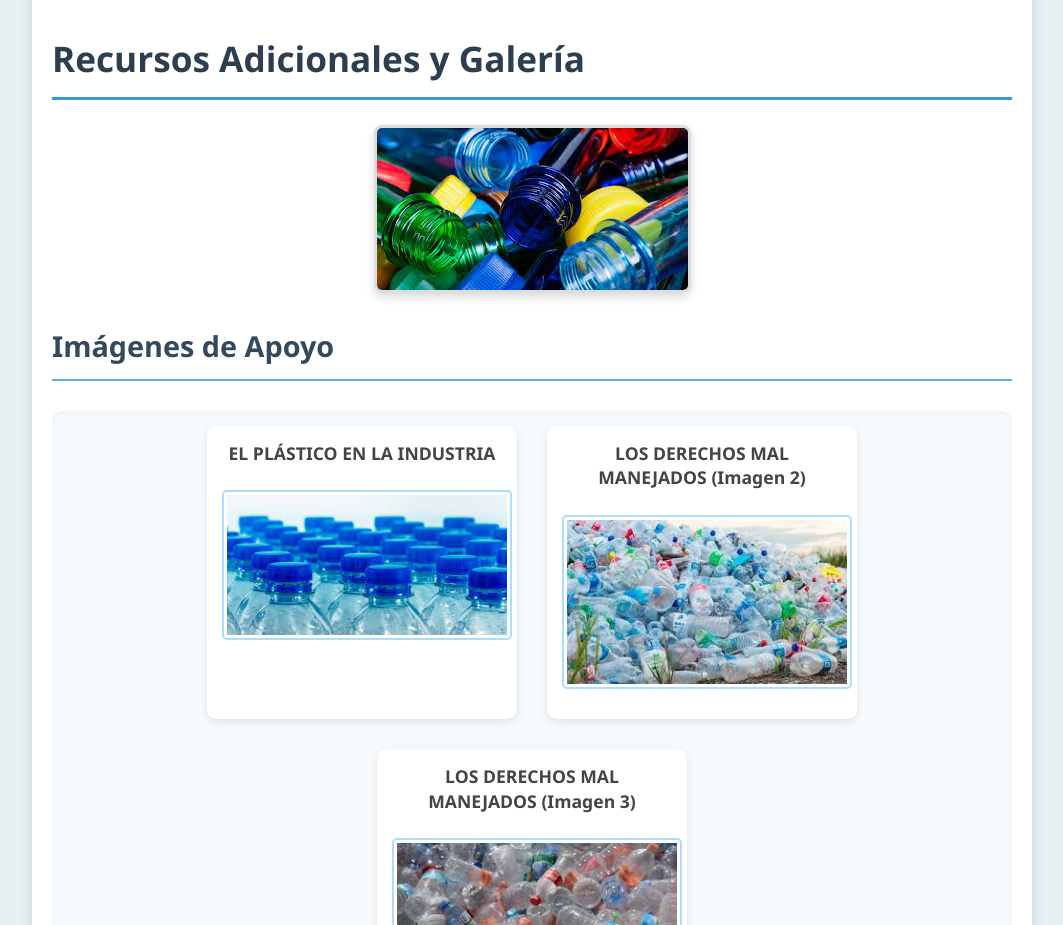
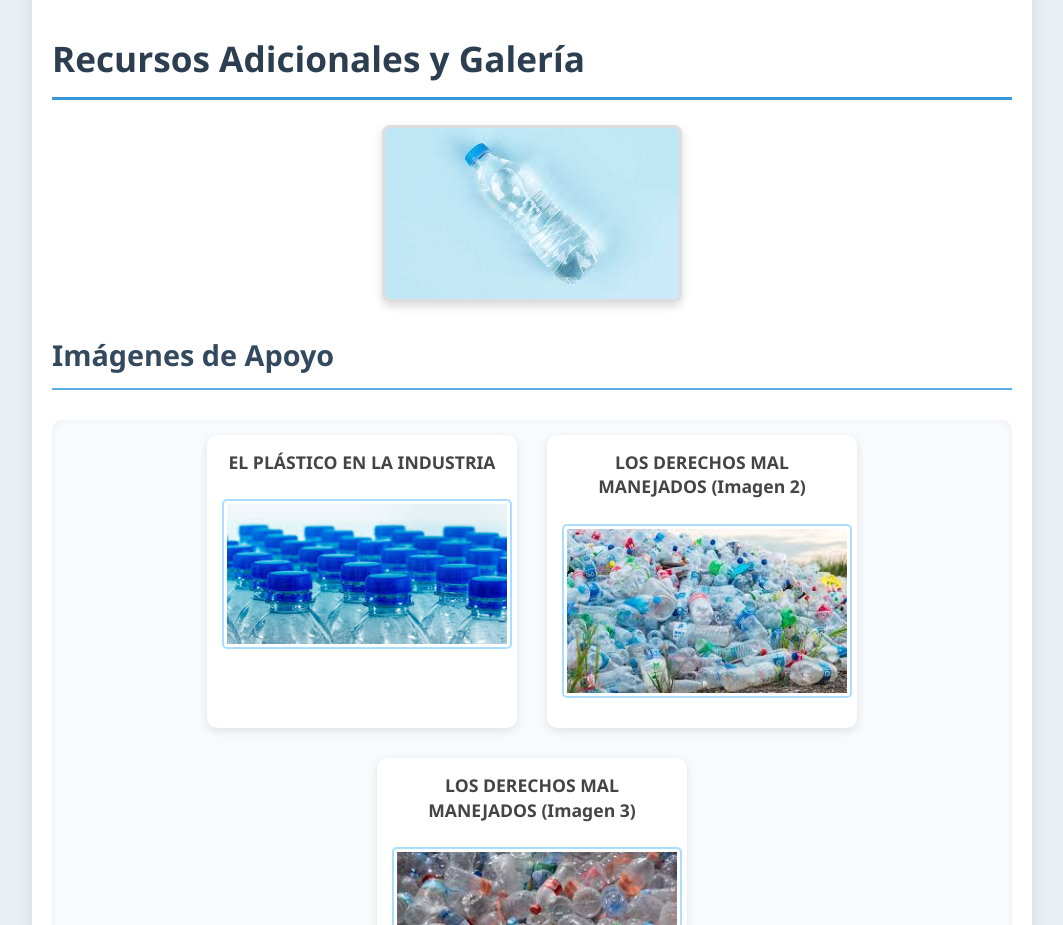
Before and after one commit to Anita-Citlalli/Anita-Citlalli.github.io, a plain HTML site: page index.html in a window 1280 px wide. Shown: the part 3860-4785 px from the top of the page, without its empty margins (108-1171 px from the left). Drawn offline with Linux system fonts and the light colour scheme.

Commit message:
Update index.html

```diff
--- a/index.html
+++ b/index.html
@@ -397,7 +397,7 @@
 
             <section id="recursos">
                 <h2>Recursos Adicionales y Galería</h2>
-                <img src="A1.jpg" alt="Imagen representativa de PET" >
+                <img src="download.jpg" alt="Imagen representativa de PET" >
 
                 <h3>Imágenes de Apoyo</h3>
                 <div class="gallery">
```
